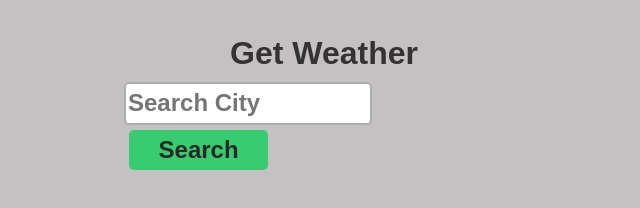
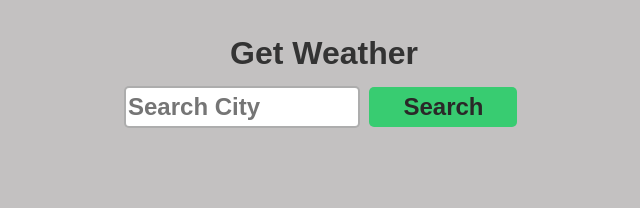
Before and after one commit to peter115342/Weather_Web, a plain HTML site: page index.html in a window 1280 px wide. Shown: the whole page, without its empty margins (316-956 px from the left). Drawn offline with Linux system fonts and the light colour scheme.

Commit message:
CSS changes

```diff
--- a/index.html
+++ b/index.html
@@ -6,6 +6,7 @@
     <link rel="stylesheet" href="styles.css">
 </head>
 <body>
+    <div>
     <form class="weather-form">
         <h1 class="weather-banner">Get Weather </h1>
         <input   class="city-input" type="text" name="search" placeholder="Search City">
@@ -14,7 +15,7 @@
 
     <div class="city-container" style="display: none;">
     </div>
-
+</div>
     <script src="script.js"></script>
 </body>
 </html>
--- a/script.js
+++ b/script.js
@@ -1,7 +1,7 @@
 const weatherForm = document.querySelector('.weather-form');
 const cityField = document.querySelector('.city-input');
 const container = document.querySelector('.city-container');
-const apiKey = "b0b0c6c0d0b0e0b0e0b0e0b0c0d0b0e0";
+const apiKey = "8337a250dfba553ef0bb5e12b12a47a1";
 
 weatherForm.addEventListener('submit',  async (e) => {
 e.preventDefault();
--- a/styles.css
+++ b/styles.css
@@ -25,7 +25,7 @@ button{
     color: hsl(0, 3%, 16%);
     height: 2.5rem;
     background-color: hsl(143, 59%, 51%);
-    width: 8.7rem;
+    width: 37%;
 
 }
 
@@ -39,7 +39,7 @@ input{
     font-weight: bold;
     border: 2px solid hsla(0, 0%, 20%, 0.4);
     color: hsl(0, 3%, 16%);
-    width: 15rem;
+    width: 57%;
     height: 2.3rem;
 }
 
```
